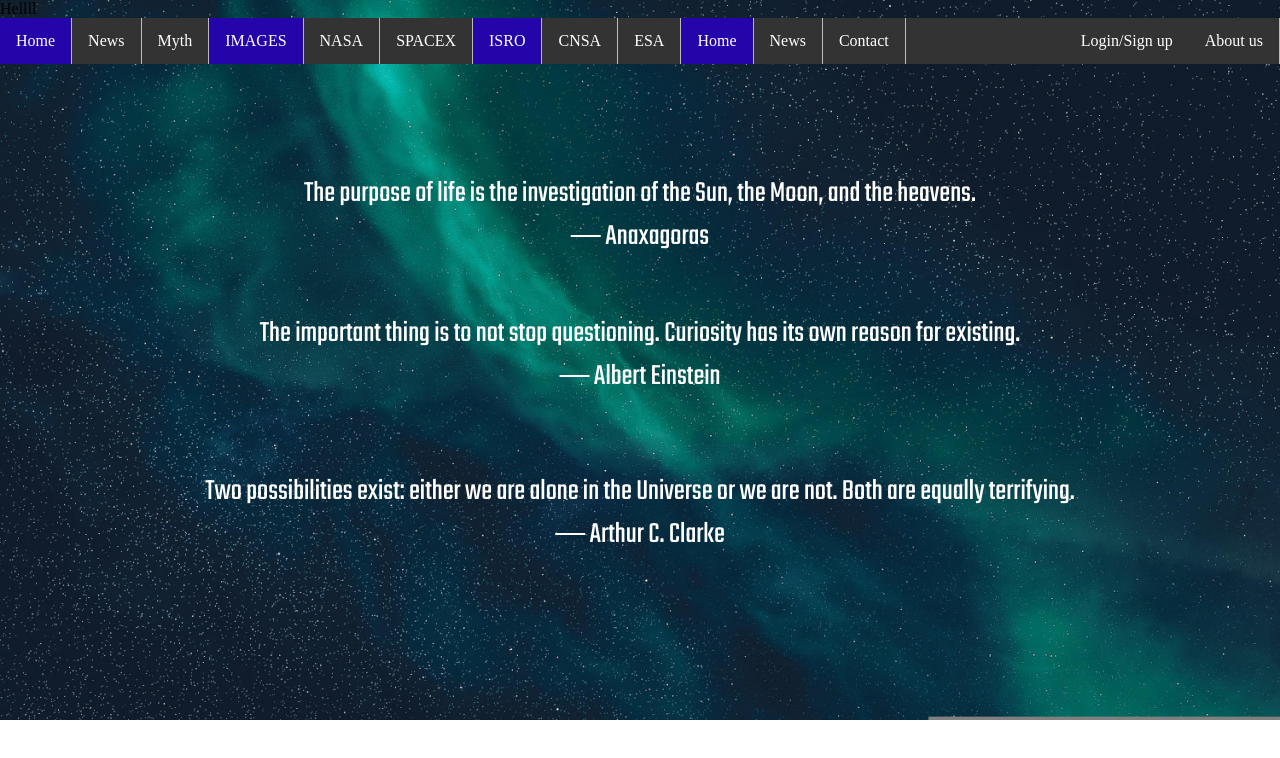
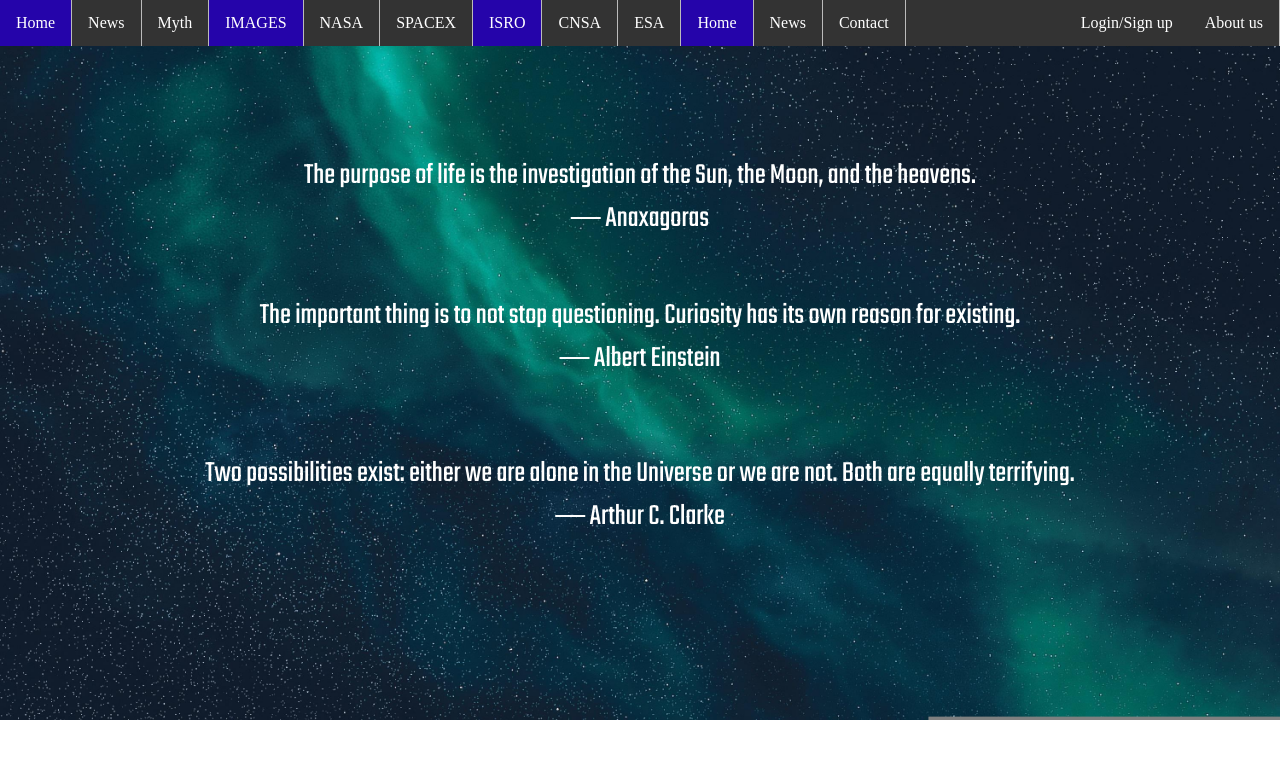
Before and after one commit to Cosmoweb-7/Web-Hoster, a plain HTML site: page index.html in a window 1280 px wide. Drawn offline with Linux system fonts and the light colour scheme; a web font is replaced by a local one.

Commit message:
Update index.html

```diff
--- a/index.html
+++ b/index.html
@@ -54,7 +54,6 @@ li a:hover:not(.active) {
         </style>
     </head>
     <body class="bg" background="https://github.com/Cosmoweb-7/web-hoster/blob/98066bb7a69ac3c5d95fdf22c25239da3d698774/after%20login.jpg">
-        <p>Hellll</p>
 
 <ul>
     <li><a class="active" href="file:///C:/Users/samarth%20rawal/Desktop/cosmo%20web/html/after_login.html">Home</a></li>
```
